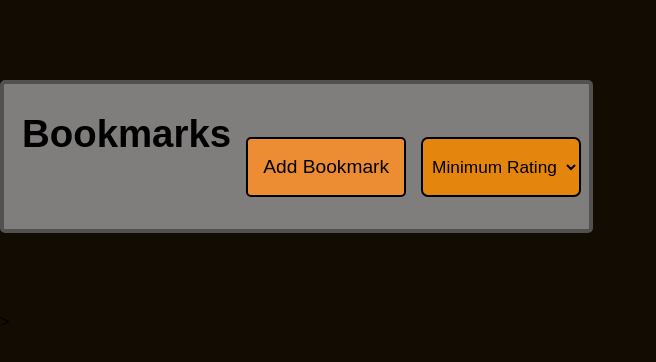
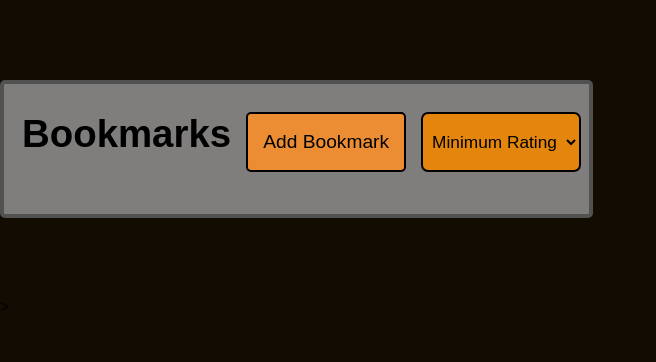
Before and after one commit to thinkful-ei-unicorn/bretThinkful-bookmarks-app, a website: page index.html in a window 1280 px wide. Shown: the whole page, without its empty margins (0-656 px from the left). Drawn offline with nearby package versions, Linux system fonts and the light colour scheme; no server answers.

Commit message:
Update styles.css

```diff
--- a/styles.css
+++ b/styles.css
@@ -32,7 +32,7 @@
   }
 
   header form {
-    margin: 45px 0 0 15px;
+    margin: 20px 0 0 15px;
     float: left;
   }
 
```
